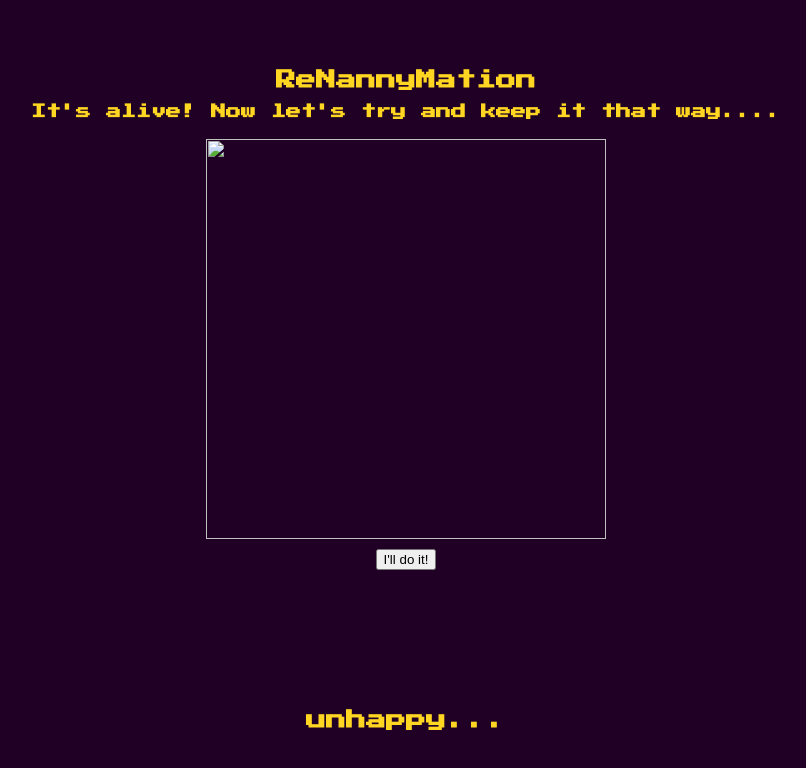
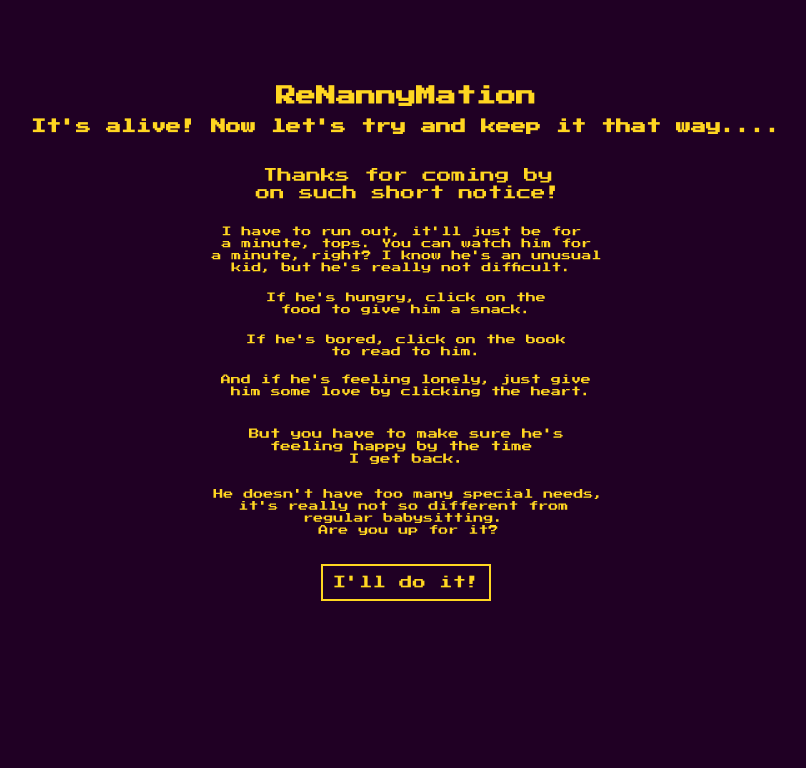
Before and after one commit to tayannewest/renannymation, a plain HTML site: page index.html in a window 1280 px wide. Shown: the whole page, without its empty margins (234-1040 px from the left). Drawn offline with nearby package versions, Linux system fonts and the light colour scheme.

Commit message:
add images and styling

```diff
--- a/css/style.css
+++ b/css/style.css
@@ -21,9 +21,10 @@ body {
   background-color: rgb(32, 0, 36);
   color: rgb(255, 214, 33);
   font-family: 'Press Start 2P', Roboto, Oxygen-Sans, Ubuntu, Cantarell, "Helvetica Neue", sans-serif;
-  height: 100vh;
+  min-height: 100vh;
   margin: 0;
   display: flex;
+  flex-direction: column;
   justify-content: center;
   align-items: center;
 }
@@ -36,6 +37,15 @@ main {
   height: 400px;
   width: 400px;
   margin: 10px;
+}
+
+#accept,
+#start-btn {
+  background-color: transparent;
+  border: 2px solid rgb(255, 214, 33);
+  color: rgb(255, 214, 33);
+  font-family: 'Press Start 2P', Roboto, Oxygen-Sans, Ubuntu, Cantarell, "Helvetica Neue", sans-serif;
+  padding: 10px;
 }
 
 div {
--- a/index.html
+++ b/index.html
@@ -21,7 +21,7 @@
   <h2>It's alive! Now let's try and keep it that way....</h2>
   <button id="start-btn" hidden>Let's start!</button>
   <div>
-    <img id="game-img" src="images/purple bg.webp" alt="">
+    <img id="game-img" src="images/cover-image.png" alt="">
   </div>
   <button id="accept">I'll do it!</button>
   <div>
@@ -32,7 +32,7 @@
     <img id="book" class="img" src="images/book.png" alt="book placeholder" hidden>
     <img id="heart" class="img" src="images/heart.png" alt="heart placeholder" hidden>
   </div>
-  <h1 id="score"></h1>
+  <h1 id="score" hidden></h1>
   <h1 id="time" hidden>0:00</h1>
   <h2 id="instructions" hidden>Click the icons when prompted to improve his mood!</h2>
   </main>
--- a/js/app.js
+++ b/js/app.js
@@ -114,6 +114,7 @@ function start() {
   } console.log('click')
   timerEl.removeAttribute('hidden')
   instructions.removeAttribute('hidden')
+  currentScore.removeAttribute('hidden')
   render()
   generatePrompts()
   mood()
```
Also changed, not shown: images/cover-image.png (added).
